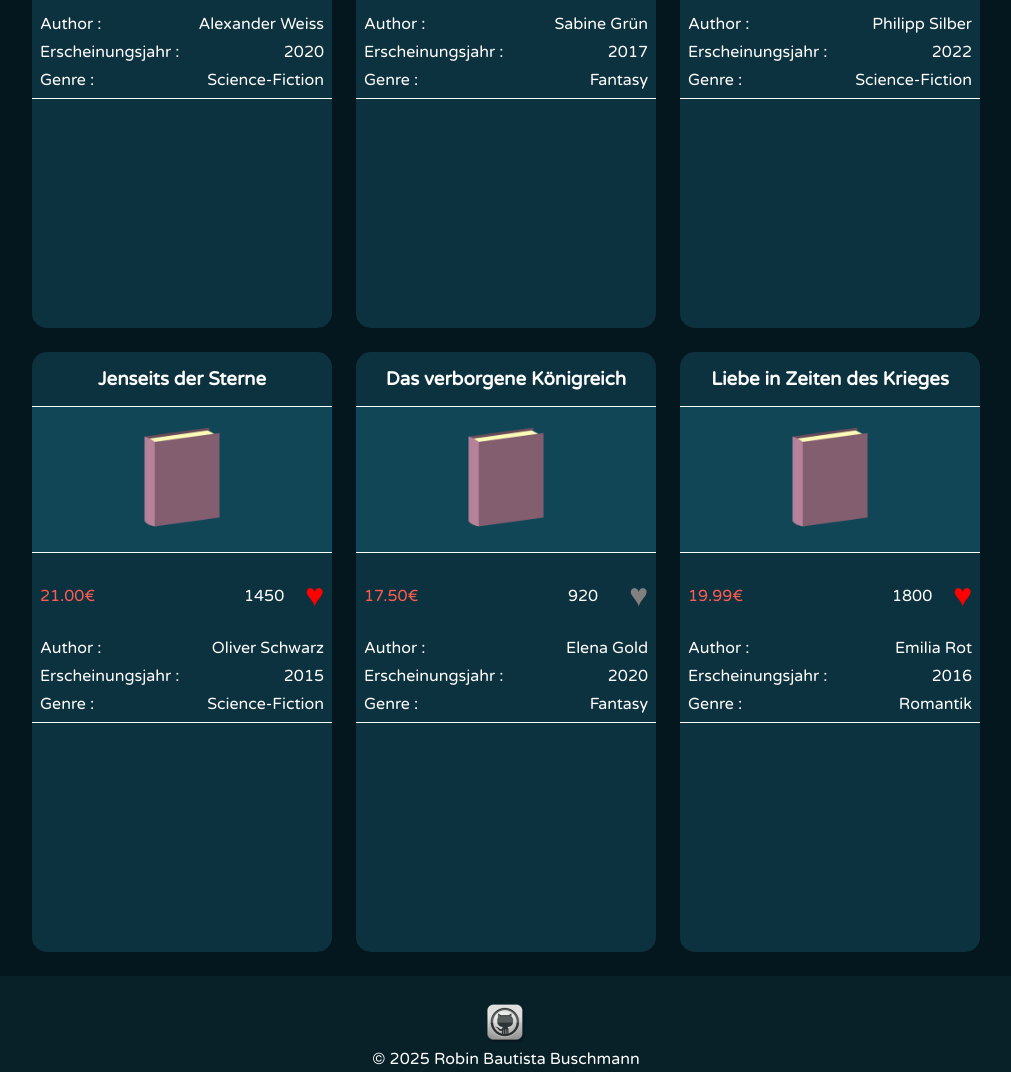
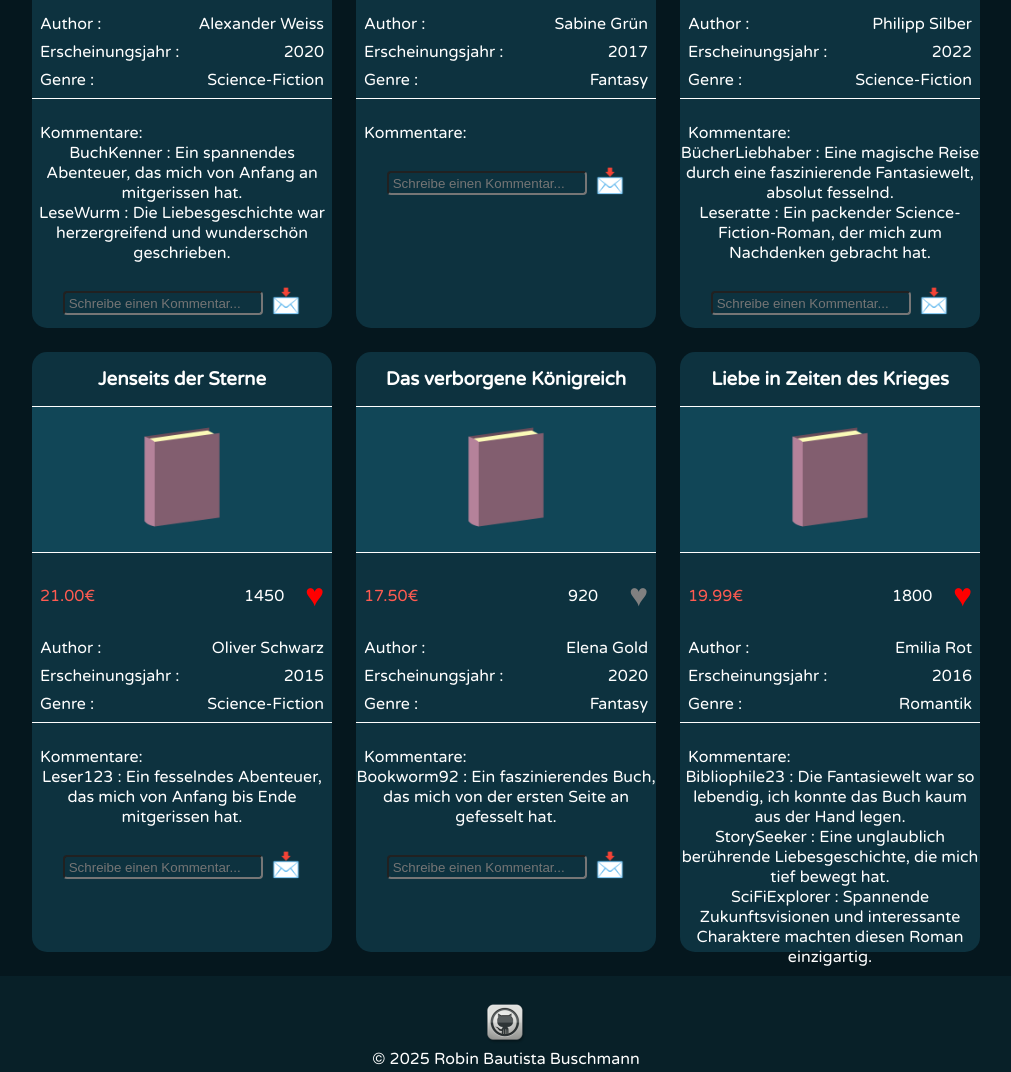
Before and after one commit to Ch1charito/Bookstore, a plain HTML site: page index.html in a window 1280 px wide. Shown: the part 1040-2112 px from the top of the page, without its empty margins (134-1145 px from the left). Drawn offline with Linux system fonts and the light colour scheme.

Commit message:
added comment section

```diff
--- a/script.js
+++ b/script.js
@@ -188,6 +188,7 @@ let books = [
     renderBookGenre(i);
     renderBookLikes(i);
     setLikeButtonColor(i);
+    renderBookComments(i);
     }
   }
 
@@ -205,6 +206,11 @@ let books = [
                   <div class="author-genre-section"><p>Author :</p><div id="book-author-${index}" >name</div></div>
                   <div class="author-genre-section"><p>Erscheinungsjahr :</p><div id="book-pbYear-${index}">name</div></div>
                   <div class="author-genre-section"><p>Genre :</p><div id="book-genre-${index}">name</div></div>
+                </div>
+                <div>
+                  <div class="comment-headline">Kommentare:</div>
+                  <div id="comment-section-${index}"></div>
+                  <div class="input-button"><input class="input-comment" placeholder=" Schreibe einen Kommentar..." type="text"><button class="send-button">&#128233;</button></div>
                 </div>
             </div>`;
   }
@@ -299,3 +305,21 @@ let books = [
     }
 
   }
+
+
+  //ich brauche eine function mit der ich die Kommentare rendern kann
+
+  function renderBookComments(index) {
+    let commentRef = document.getElementById(`comment-section-${index}`);     // der ort wo die kommentare gerendert werden sollen mit `` backticks kann ich wieder auf die dynamische id zugreifen
+    let commentsHTML = '';                                                    // ich erschaffe eine neue variable die leer ist, in dieser sammel ich das template damit ich das dann dem commentRef hinzufügen kann---> ist für mich so übersichtlicher
+
+    for (let i = 0; i < books[index].comments.length; i++) {                  // ich brauche eine schleife die pro Buch nochmal innerhalt Comments wiederholt damit alle comments gerendert werden
+      let comment = books[index].comments[i];                                 // ich hole mir das objekt mit zwei eigenschaften einmal der name eigenschaft und einmal der comment eigenschaft
+      commentsHTML += ` <div class="comment">
+                          <span>${comment.name} :</span>
+                          <span>${comment.comment}</span>
+                        </div>`
+    }                                                                         // ich baue eine template die ich quasi in meine template einbauen möchte, einmal mit dem name und einmal mit dem comment
+    commentRef.innerHTML = commentsHTML;                                      // ich gebe nun meine zwischengespeicherten daten wieder meinem commentRef und lasse es über innerHTML bei dem jeweiligen buch rendern
+  }
+  // ich brauche eine function mit der ich über die dynamische id auf das input fled des jeweiligen buchs zugreifen kann und dann in die commentar area mit der jeweils passenden dynamischen id dann den neuen commentar reinrender
--- a/style.css
+++ b/style.css
@@ -129,6 +129,31 @@
             margin-bottom: 8px;
 
         }
+        .comment-headline{
+            display: flex;
+            margin-top: 24px;
+            margin-left: 8px;
+        }
+        .input-button{
+            margin-top: 24px;
+            display: flex;
+            justify-content: center;
+            align-items: end;
+        }
+        .input-comment{
+            border-radius: 4px;
+            width: 200px;
+            margin-right: 8px;
+            background: none;
+            color: white;
+            height: 24px;
+        }
+        .send-button{
+            background: none;
+            border: none;
+            cursor: pointer;
+            font-size: 24px;
+        }
     }
     .img-section{
         background-color: #114657;
```
